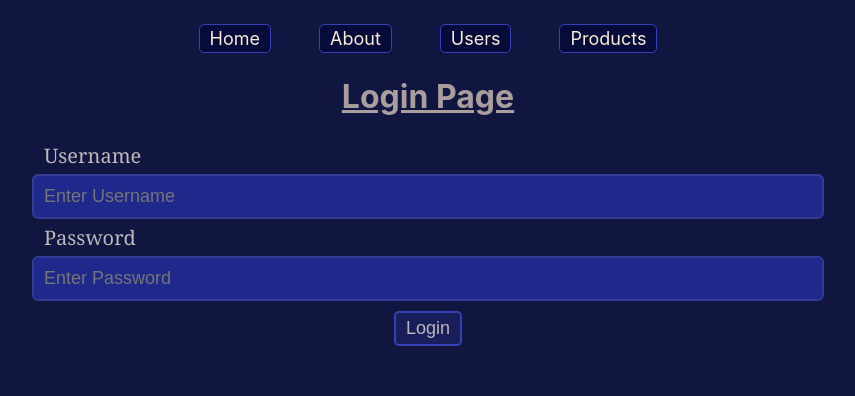
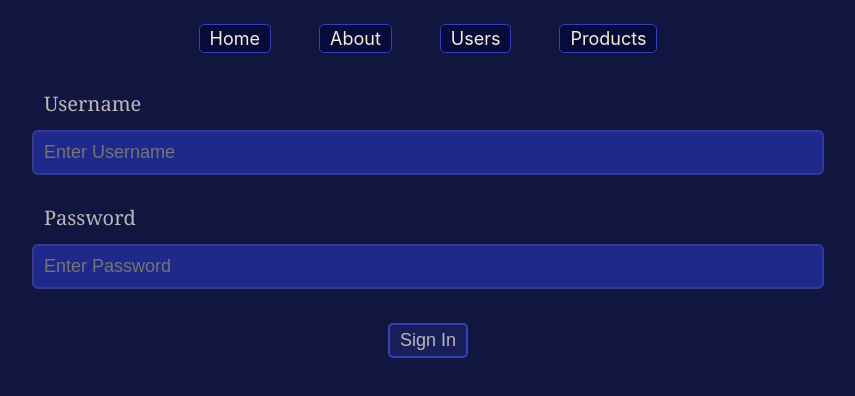
Before and after one commit to brightiortsor/context-api, a React (Create React App) app: page /login in a window 1280 px wide. Shown: the top 396 px of the page, without its empty margins (212-1067 px from the left). Built offline with nearby package versions, Linux system fonts and the light colour scheme.

Commit message:
context api change

```diff
--- a/package.json
+++ b/package.json
@@ -6,10 +6,12 @@
     "@testing-library/jest-dom": "^5.16.5",
     "@testing-library/react": "^13.4.0",
     "@testing-library/user-event": "^13.5.0",
+    "axios": "^1.1.3",
     "react": "^18.2.0",
     "react-dom": "^18.2.0",
+    "react-hook-form": "^7.38.0",
     "react-router-dom": "^6.4.2",
-    "react-scripts": "5.0.1",
+    "react-scripts": "^5.0.1",
     "web-vitals": "^2.1.4"
   },
   "scripts": {
--- a/src/App.css
+++ b/src/App.css
@@ -1,6 +1,7 @@
 * {
   background-color: rgb(17, 22, 65);
 }
+
 .navbar {
   display: flex;
   align-items: center;
@@ -50,7 +51,7 @@
 .home-cont h2,
 p {
   background-color: transparent;
-  margin: 5px;
+  margin: 1rem;
   text-align: justify;
   color: antiquewhite;
 }
@@ -128,6 +129,12 @@ p {
 }
 
 /* Login Page */
+.header {
+  background-color: rgb(36, 46, 133);
+  display: flex;
+  justify-content: center;
+}
+
 .login {
   background: transparent;
 }
@@ -138,6 +145,7 @@ p {
   align-items: center;
   justify-content: center;
   background-color: transparent;
+  margin-top: 2rem;
 }
 
 .form-field > input,
@@ -154,12 +162,14 @@ label {
   background-color: rgb(30, 41, 139);
   color: #fff;
   border-radius: 6px;
+  margin-bottom: 1.5rem;
 }
 
 .form-field label {
   color: rgb(189, 183, 183);
   font-size: 20px;
   padding: 5px;
+  margin-bottom: 0.5rem;
   font-family: Cambria, Cochin, Georgia, Times, "Times New Roman", serif;
 }
 
@@ -205,6 +215,10 @@ label {
   color: rgb(24, 5, 128);
   font-size: 20px;
 }
+.user-span {
+  font-size: 28px;
+  color: rgb(145, 64, 170);
+}
 
 /* Media Queries */
 @media only screen and (max-width: 600px) {
--- a/src/App.js
+++ b/src/App.js
@@ -1,4 +1,5 @@
 import { BrowserRouter, Routes, Route } from "react-router-dom";
+import React from "react";
 import "./App.css";
 import Home from "./pages/Home.js";
 import About from "./pages/About";
@@ -11,9 +12,7 @@ import Navbar from "./components/Navbar";
 function App() {
   return (
     <BrowserRouter>
-      <div>
-        <Navbar />
-      </div>
+      <Navbar />
       <Routes>
         <Route path="/" element={<Home />} />
         <Route path="/about" element={<About />} />
--- /dev/null
+++ b/src/api/axios.js
@@ -0,0 +1,3 @@
+import axios from "axios";
+
+export default axios.create({ URL: "http://localhost:3500" });
--- /dev/null
+++ b/src/context/AuthUser.js
@@ -0,0 +1,15 @@
+import { createContext, useState } from "react";
+
+const userAuthContext = createContext({});
+
+export const AuthUser = ({ children }) => {
+  const [auth, setAuth] = useState({});
+
+  return (
+    <userAuthContext.Provider value={{ auth, setAuth }}>
+      {children}
+    </userAuthContext.Provider>
+  );
+};
+
+export default userAuthContext;
--- a/src/index.js
+++ b/src/index.js
@@ -2,10 +2,13 @@ import React from "react";
 import ReactDOM from "react-dom/client";
 import "./index.css";
 import App from "./App";
+import { AuthUser } from "./context/AuthUser";
 
 const root = ReactDOM.createRoot(document.getElementById("root"));
 root.render(
   <React.StrictMode>
-    <App />
+    <AuthUser>
+      <App />
+    </AuthUser>
   </React.StrictMode>
 );
--- a/src/pages/Home.js
+++ b/src/pages/Home.js
@@ -14,7 +14,7 @@ const Home = () => {
           to test FakeUserAuthentication
         </p>
         <div className="home-img">
-          <img src={HomeImg} alt=""  className="img"/>
+          <img src={HomeImg} alt="" className="img" />
         </div>
       </div>
     </div>
--- a/src/pages/Login.js
+++ b/src/pages/Login.js
@@ -1,15 +1,83 @@
+import React from "react";
+import { useState, useContext } from "react";
+import { Link } from "react-router-dom";
+import userAuthContext from "../context/AuthUser";
+
+class ErrorBoundary extends React.Component {
+  constructor(props) {
+    super(props);
+    this.state = { hasError: false };
+  }
+
+  static getDerivedStateFromError(error) {
+    // Update state so the next render will show the fallback UI.
+    return { hasError: true };
+  }
+
+  render() {
+    if (this.state.hasError) {
+      // You can render any custom fallback UI
+      return <h1>Something went wrong.</h1>;
+    }
+
+    return this.props.children;
+  }
+}
+
 const Login = () => {
+  const { setAuth } = useContext(userAuthContext);
+  const [user, setUser] = useState("");
+  const [pwd, setPwd] = useState("");
+  const [success, setSuccess] = useState(false);
+
+  const handleSubmit = async (e) => {
+    e.preventDefault();
+
+    setSuccess(true);
+  };
+
   return (
-    <div className="login">
-      <h1>Login Page</h1>
-      <form className="form-field">
-        <label htmlFor="name">Username</label>
-        <input type="text" placeholder="Enter Username" required/>
-        <label htmlFor="password">Password</label>
-        <input type="password" placeholder="Enter Password" required/>
-        <button className="login-btn">Login</button>
-      </form>
-    </div>
+    <>
+      <ErrorBoundary>
+        {success ? (
+          <section>
+            <h2>
+              You are logged in as, <span className="user-span">{user}</span>
+            </h2>
+            <br />
+            <p>
+              <Link to="/">Go Home</Link>
+            </p>
+          </section>
+        ) : (
+          <div className="login">
+            <form className="form-field" onSubmit={handleSubmit}>
+              <label>Username</label>
+              <input
+                type="text"
+                id="username"
+                placeholder="Enter Username"
+                autoComplete="off"
+                autoCapitalize="words"
+                onChange={(e) => setUser(e.target.value)}
+                value={user}
+                required
+              />
+              <label>Password</label>
+              <input
+                type="password"
+                id="password"
+                placeholder="Enter Password"
+                onChange={(e) => setPwd(e.target.value)}
+                value={pwd}
+                required
+              />
+              <button className="login-btn">Sign In</button>
+            </form>
+          </div>
+        )}
+      </ErrorBoundary>
+    </>
   );
 };
 export default Login;
--- a/src/pages/Register.js
+++ b/src/pages/Register.js
@@ -5,19 +5,22 @@ const Register = () => {
     <div className="home">
       <div className="home-cont">
         <div className="login">
-          <h1>Create Account</h1>
+          <h2 className="header">Create Account</h2>
           <form className="form-field">
             <label htmlFor="fname">Full Name</label>
-            <input type="text" placeholder="Enter full name..." />
+            <input type="text" placeholder="enter full name" />
 
             <label htmlFor="email">Email</label>
-            <input type="email" placeholder="Example@mail.com" />
+            <input type="email" placeholder="example@mail.com" />
 
             <label htmlFor="phone">Phone</label>
             <input type="tel" placeholder="2348033334444" />
 
             <label htmlFor="password">Choose Password</label>
-            <input type="password" placeholder="Choose password..." />
+            <input type="password" placeholder="**********" />
+
+            <label htmlFor="password">Confirm Password</label>
+            <input type="password" placeholder="**********" />
 
             <button className="login-btn">Register</button>
           </form>
```
Also changed, not shown: 1 other file (tests, documents, lock files or other folders).
